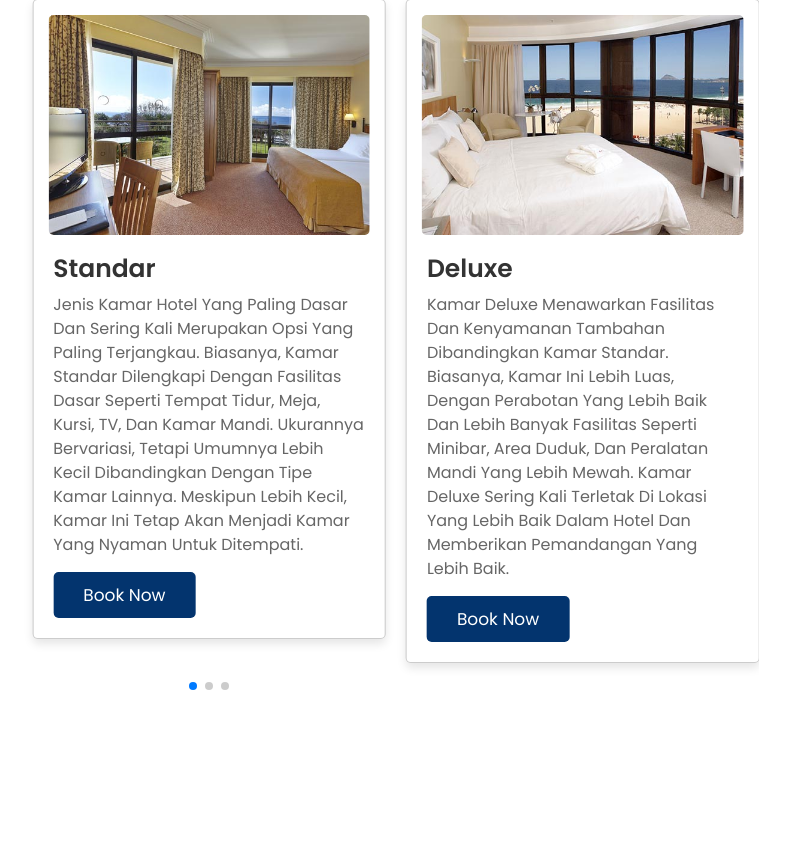
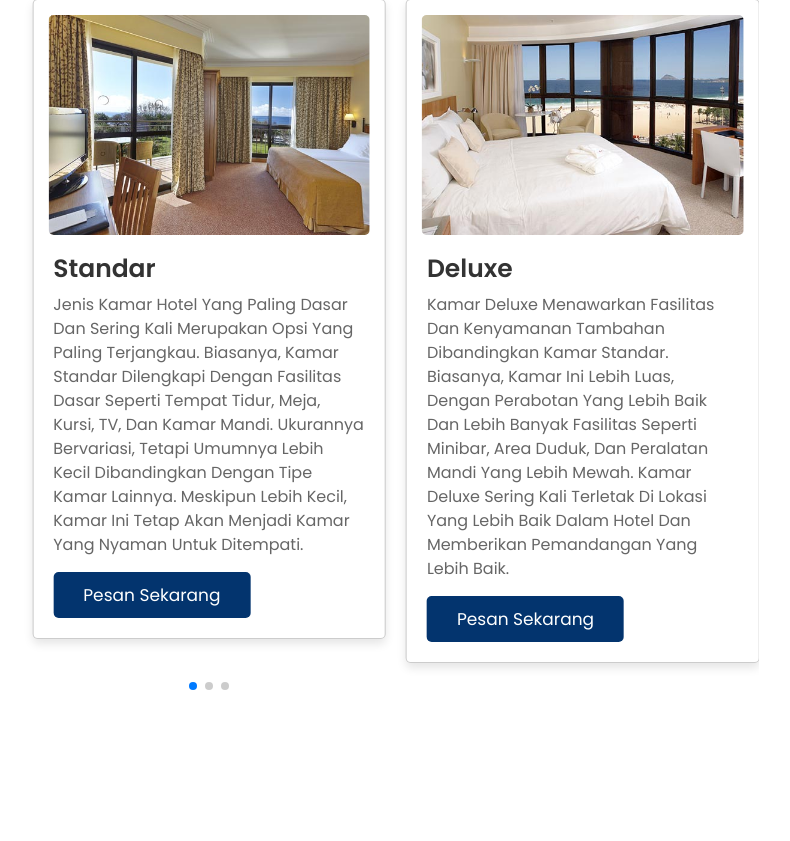
Before and after one commit to dinobearey/hotelnirwana, a PHP site: page / in a window 1280 px wide. Shown: the part 1588-2429 px from the top of the page, without its empty margins (431-1221 px from the left). Run offline with PHP 8.4, Linux system fonts and the light colour scheme.

Commit message:
update kamar

```diff
--- a/index.php
+++ b/index.php
@@ -90,7 +90,7 @@
                <div class="content">
                   <h3>Standar</h3>
                   <p>jenis kamar hotel yang paling dasar dan sering kali merupakan opsi yang paling terjangkau. Biasanya, kamar standar dilengkapi dengan fasilitas dasar seperti tempat tidur, meja, kursi, TV, dan kamar mandi. Ukurannya bervariasi, tetapi umumnya lebih kecil dibandingkan dengan tipe kamar lainnya. Meskipun lebih kecil, kamar ini tetap akan menjadi kamar yang nyaman untuk ditempati.</p>
-                  <a href="#reservation" class="btn">book now</a>
+                  <a href="#reservation" class="btn">Pesan Sekarang</a>
                </div>
             </div>
 
@@ -101,7 +101,7 @@
                <div class="content">
                   <h3>Deluxe</h3>
                   <p>Kamar deluxe menawarkan fasilitas dan kenyamanan tambahan dibandingkan kamar standar. Biasanya, kamar ini lebih luas, dengan perabotan yang lebih baik dan lebih banyak fasilitas seperti minibar, area duduk, dan peralatan mandi yang lebih mewah. Kamar deluxe sering kali terletak di lokasi yang lebih baik dalam hotel dan memberikan pemandangan yang lebih baik.</p>
-                  <a href="#reservation" class="btn">book now</a>
+                  <a href="#reservation" class="btn">Pesan Sekarang</a>
                </div>
             </div>
 
@@ -112,7 +112,7 @@
                <div class="content">
                   <h3>Family</h3>
                   <p>Kamar family dirancang khusus untuk keluarga atau kelompok besar. Kamar ini biasanya lebih luas dan dapat dilengkapi dengan beberapa tempat tidur atau area tidur tambahan. Fasilitas dalam kamar family sering kali mencakup ruang tamu terpisah, lebih banyak ruang penyimpanan, dan terkadang dapur kecil atau microwave untuk kenyamanan tambahan.</p>
-                  <a href="#reservation" class="btn">book now</a>
+                  <a href="#reservation" class="btn">Pesan Sekarang</a>
                </div>
             </div>
 
```
